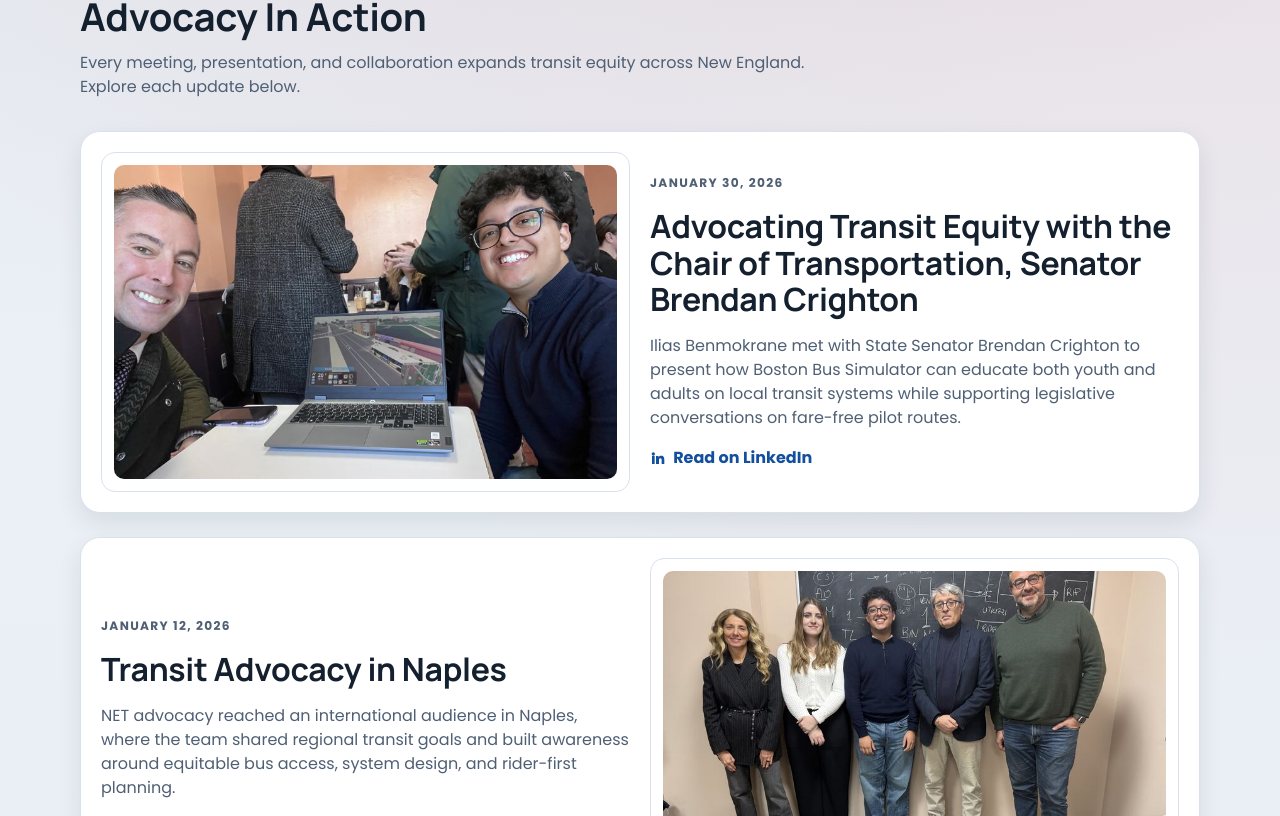
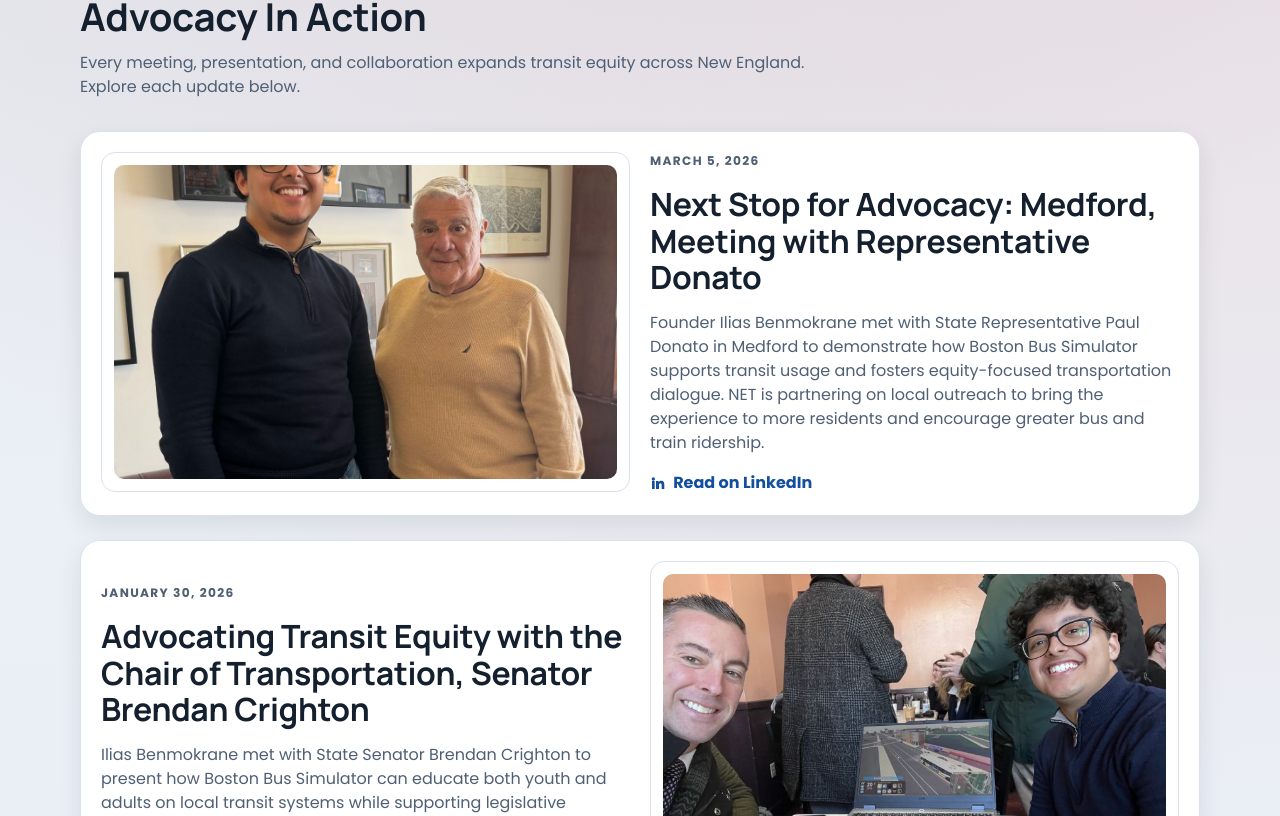
Before and after one commit to agentoddview/netadvocacy, a React (Vite) app: page / in a window 1280 px wide. Shown: the part 1444-2260 px from the top of the page. Built offline with nearby package versions, Linux system fonts and the light colour scheme.

Commit message:
hjgjghjghgjh

```diff
--- a/src/data/siteContent.ts
+++ b/src/data/siteContent.ts
@@ -90,6 +90,22 @@ export const siteContent: SiteContent = {
   ],
   posts: [
     {
+      id: 'medford-donato-advocacy',
+      publishedDate: 'March 5, 2026',
+      title: 'Next Stop for Advocacy: Medford, Meeting with Representative Donato',
+      summary:
+        'Founder Ilias Benmokrane met with State Representative Paul Donato in Medford to demonstrate how Boston Bus Simulator supports transit usage and fosters equity-focused transportation dialogue. NET is partnering on local outreach to bring the experience to more residents and encourage greater bus and train ridership.',
+      url: 'https://www.linkedin.com/posts/new-england-transit_medford-were-advocating-for-you-this-activity-7435128792378941441-cW-7',
+      slides: [
+        {
+          id: 'medford-donato-photo',
+          image: '/assets/posts/post-5.jpg',
+          alt: 'Ilias Benmokrane meeting with Representative Donato in Medford',
+        },
+      ],
+      dateOrder: 500,
+    },
+    {
       id: 'fire-alarm-sen-crighton',
       publishedDate: 'January 30, 2026',
       title: 'Advocating Transit Equity with the Chair of Transportation, Senator Brendan Crighton',
```
Also changed, not shown: public/assets/posts/post-5.jpg (added).
